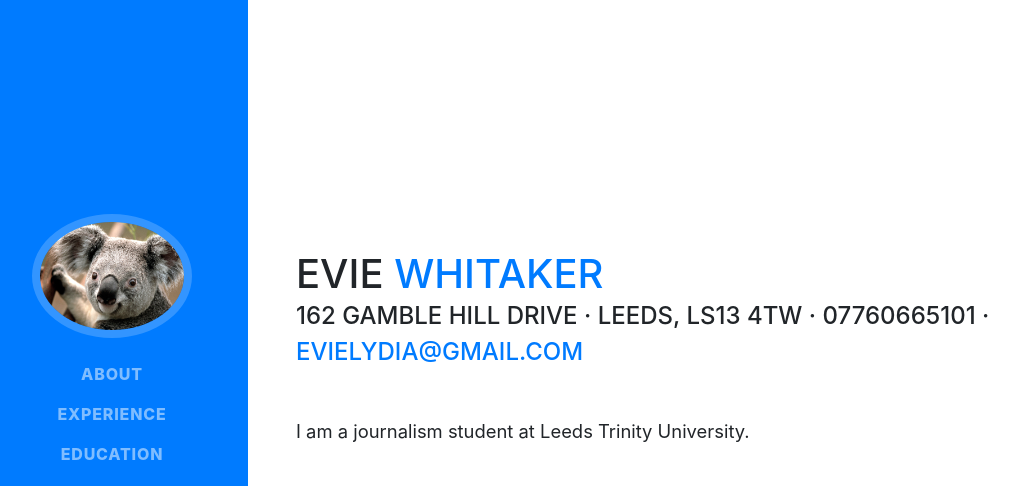
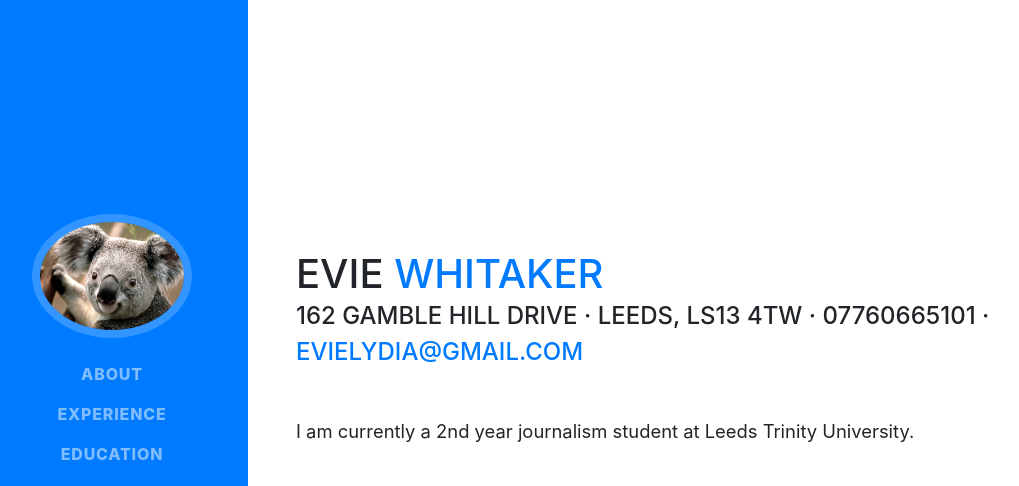
Before and after one commit to eviewhitaker/eviewhitaker.github.io, a website with bundled scripts: page index.html in a window 1280 px wide. Shown: the top 486 px of the page, without its empty margins (24-1043 px from the left). Built offline with nearby package versions, Linux system fonts and the light colour scheme; a web font is replaced by a local one.

Commit message:
Update index.html

```diff
--- a/index.html
+++ b/index.html
@@ -69,7 +69,7 @@
           <div class="subheading mb-5">162 Gamble Hill Drive · Leeds, LS13 4TW · 07760665101 ·
             <a href="mailto:name@email.com">evielydia@gmail.com</a>
           </div>
-          <p class="lead mb-5">I am a journalism student at Leeds Trinity University.</p>
+          <p class="lead mb-5">I am currently a 2nd year journalism student at Leeds Trinity University.</p>
           <div class="social-icons">
             <a href="#">
               <i class="fab fa-linkedin-in"></i>
```
